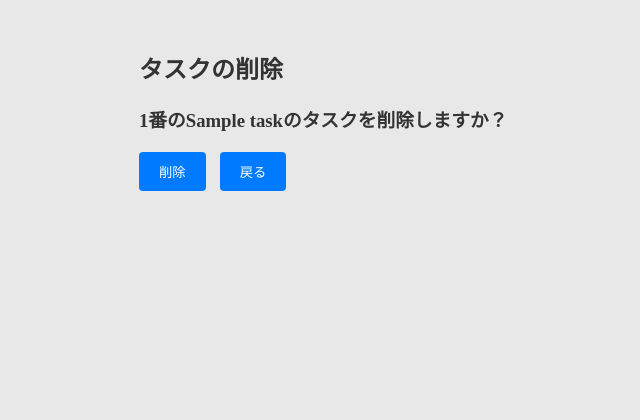
After one commit to m-sh1m0tan1/TODO_APP, a Django app: page /delete/1/ in a window 1280 px wide. The commit adds this page. Shown: the top 420 px of the page, without its empty margins (111-751 px from the left). Run offline with Django 4.2, Linux system fonts and the light colour scheme; tables that the repository leaves empty hold one stand-in row (values such as "Sample post"); some libraries are stand-ins or nearby versions.

Commit message:
主要機能は完成

```diff
--- a/config/settings.py
+++ b/config/settings.py
@@ -39,6 +39,7 @@ INSTALLED_APPS = [
     'django.contrib.messages',
     'django.contrib.staticfiles',
     'mytodo',
+    # 'django_bootstrap5',
 ]
 
 MIDDLEWARE = [
--- a/mytodo/urls.py
+++ b/mytodo/urls.py
@@ -5,4 +5,6 @@ urlpatterns = [
     path('', mytodo.index, name='index'), # views.pyのindexを参照
     path('add/', mytodo.add, name='add'),
     path('update_task_complete/', mytodo.Update_task_complete, name='update_task_complete'),
+    path('update/<int:id>/', mytodo.UpdateView, name='update'),
+    path('delete/<int:id>/', mytodo.DeleteView, name='delete')
 ]
--- a/mytodo/views.py
+++ b/mytodo/views.py
@@ -1,7 +1,9 @@
 from django.shortcuts import render, redirect
-from django.views import View # クラスベースビューを継承するために必要
+from django.urls import reverse_lazy
+from django.views import View, generic # クラスベースビューを継承するために必要
 from .models import Task
 from .forms import TaskForm
+
 # from .forms import TaskForm
 
 # Create your views here.
@@ -9,9 +11,11 @@ from .forms import TaskForm
 class IndexView(View):
     def get(self, request): # GETリクエストが送信された時に呼び出される
         # todoリストを取得
-        todo_list = Task.objects.all()
+        todo_list = Task.objects.filter(complete=0)
+        todo_checked_list = Task.objects.filter(complete=1)
         context = {
-            'todo_list' : todo_list
+            'todo_list' : todo_list,
+            'todo_checked_list' : todo_checked_list,
         }
 
         return render(request, 'mytodo/index.html', context)
@@ -43,12 +47,52 @@ add = AddView.as_view()
 
 class Update_task_complete(View):
     def post(self, request, *args, **kwargs):
+        # print(args)
+        # print(kwargs)
         task_id = request.POST.get('task_id')
-
+        # print(task_id)
         task = Task.objects.get(id=task_id)
+        # print(task)
         task.complete = not task.complete
         task.save()
 
         return redirect('/')
 
 Update_task_complete = Update_task_complete.as_view()
+
+class UpdateView(View):
+    model = Task
+    template_name = 'mytodo/update.html'
+    fields = ['title', 'description', 'start_date', 'end_date']
+    def get(self, request, id):
+        task = Task.objects.get(id = id)
+        form = TaskForm(initial={'title' : task.title, 'description' : task.description, 'start_date' : task.start_date, 'end_date' : task.end_date})
+        return render(request, 'mytodo/update.html', {'form' : form, 'task' : task})
+
+    def post(self, request, id, *args, **kwargs):  # URLからクエリパラメータを送って変数id(idは選択したデータのid)に格納
+        # print(f'id:{id}')
+        data = Task.objects.get(id=id)  # idをもとにTaskモデルからデータを抽出
+        form = TaskForm(request.POST, instance=data) # 引数instanceに抽出してきたデータを渡すことでひな形を持った状態で新しいデータの上書きができる、新規作成でなく更新できるようになる
+        is_valid = form.is_valid()
+        if is_valid:
+            form.save() # 上書きしたデータを保存
+            return redirect('/')
+        return render(request, 'mytodo/update.html', {'form' : form})
+
+UpdateView = UpdateView.as_view()
+
+class DeleteView(View):
+    def get(self, request, id):
+        task_data = Task.objects.get(id = id)
+        print(task_data.title)
+        # form = TaskForm()
+        # task_data = Task.objects.get(id = id)
+        return render(request, 'mytodo/delete.html', {'title' : task_data.title, 'id' : id})
+
+    def post(self, request, id):
+        task_data = Task.objects.get(id = id)
+        form = TaskForm(instance=task_data)
+        Task.objects.filter(id = id).delete()
+        return redirect('/')
+
+DeleteView = DeleteView.as_view()
--- /dev/null
+++ b/static/css/delete.css
@@ -0,0 +1,15 @@
+button{
+    border-radius: 4px;
+    text-decoration: none;
+    display: inline-block;
+    background-color: #007bff;
+    color: white;
+    border: none;
+    cursor: pointer;
+    padding: 10px 20px;
+    margin-top: 20px;
+    margin-right: 10px;
+}
+button:hover{
+    background: #0056b3;
+}
--- a/static/css/style.css
+++ b/static/css/style.css
@@ -124,3 +124,13 @@ h1 {
   text-decoration: none;
   color: white;
 }
+
+.index ul li form input{
+  position: relative;
+  width: 24px;
+  height: 24px;
+}
+
+.index ul li form input:checked{
+  accent-color: #40ba8d;
+}
--- a/templates/base.html
+++ b/templates/base.html
@@ -1,4 +1,6 @@
 {% load static %}
+{% comment %} {% load django_bootstrap5 %} {% endcomment %}
+{% comment %} {% load django_bootstrap5 %} {% endcomment %}
 <!DOCTYPE html>
 <html lang="ja">
 <head>
@@ -6,6 +8,8 @@
     <meta name="viewport" content="width=device-width, initial-scale=1.0">
     <link rel="stylesheet" href="https://unpkg.com/modern-css-reset/dist/reset.min.css">
     <link rel="stylesheet" href="{% static 'css/style.css' %}">
+    {% comment %} {% bootstrap_css %} {% endcomment %}
+    {% block style %}{% endblock %}
     <title>TodoApp {% block title %}{% endblock title %}</title>
 </head>
 <body>
@@ -16,5 +20,6 @@
     </div>
 
     {% block footer %}{% endblock footer %}
+    {% comment %} {% bootstrap_javascript %} {% endcomment %}
 </body>
 </html>
--- /dev/null
+++ b/templates/mytodo/delete.html
@@ -0,0 +1,17 @@
+{% extends "base.html" %}
+{% load static %}
+
+{% block style %}<link rel="stylesheet" href="{% static 'css/delete.css' %}">{% endblock %}
+{% block title %}- Delete{% endblock title %}
+
+{% block contents %}
+<h1>タスクの削除</h1>
+
+<form action="" method="post">
+    {% csrf_token %}
+    <input type="hidden" name="task_id" value="{{id}}">
+    <h3>{{id}}番の{{title}}のタスクを削除しますか？</h3>
+    <button type="submit">削除</button>
+    <a href="{% url 'index' %}"><button type="button">戻る</button></a>
+</form>
+{% endblock contents %}
```
Also changed, not shown: templates/mytodo/index.html (+22 -2 lines), templates/mytodo/update.html (added, +55 -0 lines).
